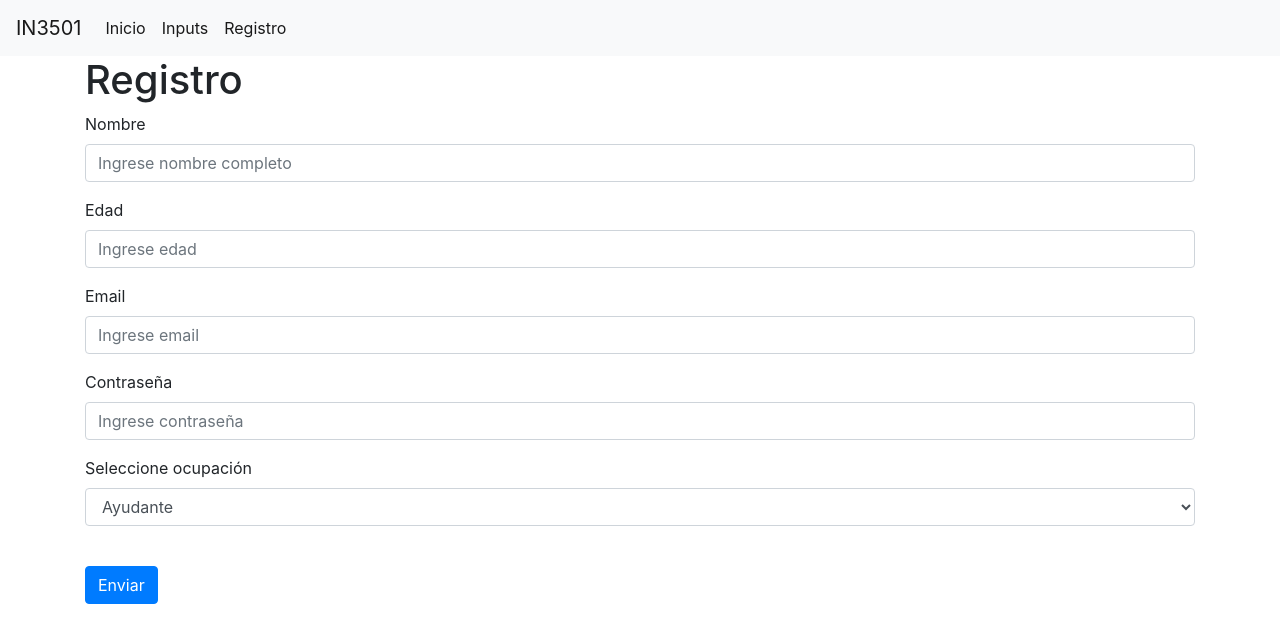
After one commit to IN3501/auxiliar-3-felipebarri, a Django app: page /registro/ in a window 1280 px wide. The commit adds this page. Shown: the top 643 px of the page. Run offline with Django 3.2, Linux system fonts and the light colour scheme; some libraries are stand-ins or nearby versions.

Commit message:
origin/master

```diff
--- /dev/null
+++ b/in3501/primavera19/templates/registro.html
@@ -0,0 +1,56 @@
+{% extends 'navbar.html' %}
+
+{% block title %}
+Inputs
+{% endblock title %}
+
+{% block content %}
+
+<div id="descripcion" class="container">
+    <h1>Registro</h1>
+
+    <form action="#" autocomplete="off">
+
+    <div class="form-group">
+      <label for="exampleInputEmail1">Nombre</label>
+      <input type="text" class="form-control" id="exampleText" placeholder="Ingrese nombre completo" name="inputText">
+    </div>
+
+     <div class="form-group">
+      <label for="exampleNumber">Edad</label>
+      <input type="number" class="form-control" id="exampleNumber" placeholder="Ingrese edad" name="inputNumber">
+    </div>
+
+    <div class="form-group">
+      <label for="exampleInputEmail1">Email</label>
+      <input type="email" class="form-control" id="exampleEmail" placeholder="Ingrese email" name="inputEmail">
+    </div>
+
+    <div class="form-group">
+      <label for="exampleInputPassword1">Contraseña</label>
+      <input type="password" class="form-control" id="examplePassword" placeholder="Ingrese contraseña" name="inputPassword">
+    </div>
+
+
+    <div class="form-group">
+      <label for="exampleFormControlSelect1">Seleccione ocupación</label>
+      <select class="form-control" id="exampleSelect" name="input Select">
+        <option value="1">Ayudante</option>
+        <option value="2">Auxiliar</option>
+        <option value="3">Alumno</option>
+        <option value="4">Profesor</option>
+      </select>
+    </div>
+
+    <br>
+
+
+    <div class="form-group">
+    <button type="submit" class="btn btn-primary">Enviar</button>
+    </div>
+
+  </form>
+
+</div>
+
+{% endblock content %}
--- a/in3501/primavera19/urls.py
+++ b/in3501/primavera19/urls.py
@@ -3,5 +3,6 @@ from .views import *
 
 urlpatterns = [
 	path('', index, name ='index'),
-	path('inputs/', inputs, name='inputs')
+	path('inputs/', inputs, name='inputs'),
+	path('registro/', registro, name='registro'),
 ]
--- a/in3501/primavera19/views.py
+++ b/in3501/primavera19/views.py
@@ -6,3 +6,6 @@ def index(request):
 
 def inputs(request):
 	return render(request, 'inputs.html')
+
+def registro(request):
+	return render(request, 'registro.html')
--- a/in3501/templates/navbar.html
+++ b/in3501/templates/navbar.html
@@ -14,6 +14,9 @@
         <li class="nav-item active">
           <a class="nav-link" href="{% url 'inputs' %}">Inputs</a>
         </li>
+        <li class="nav-item active">
+          <a class="nav-link" href="{% url 'registro' %}">Registro</a>
+        </li>
 
       </ul>
     </div>
```
